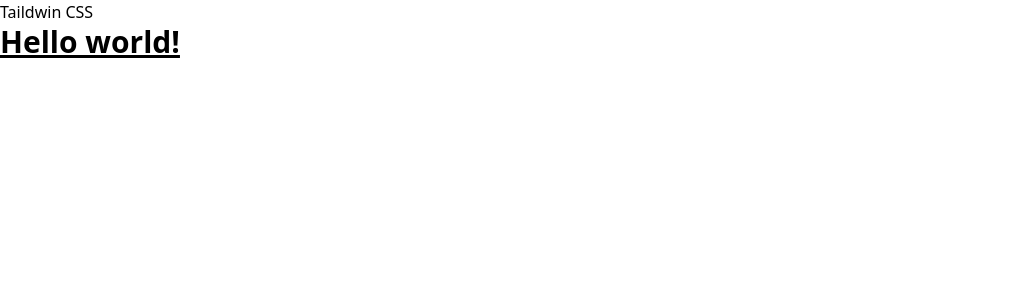
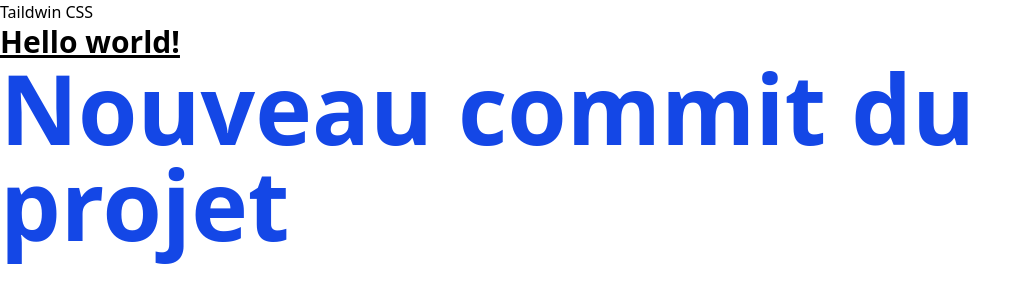
Before and after one commit to Franck-Dimitri/firstProjetGit, a plain HTML site: page index.html in a window 1280 px wide. Shown: the whole page, without its empty margins (0-1031 px from the left). Drawn offline with nearby package versions, Linux system fonts and the light colour scheme.

Commit message:
test de tailwindcss

```diff
--- a/index.html
+++ b/index.html
@@ -12,5 +12,9 @@
     <p> Taildwin CSS</p>
     <h1 class="text-3xl font-bold underline">
         Hello world!
-      </h1>
+    </h1>
+    <h2 class="text-8xl font-bold text-blue-700">
+        Nouveau commit du projet
+    </h2>
+</body>
 </html>
```
